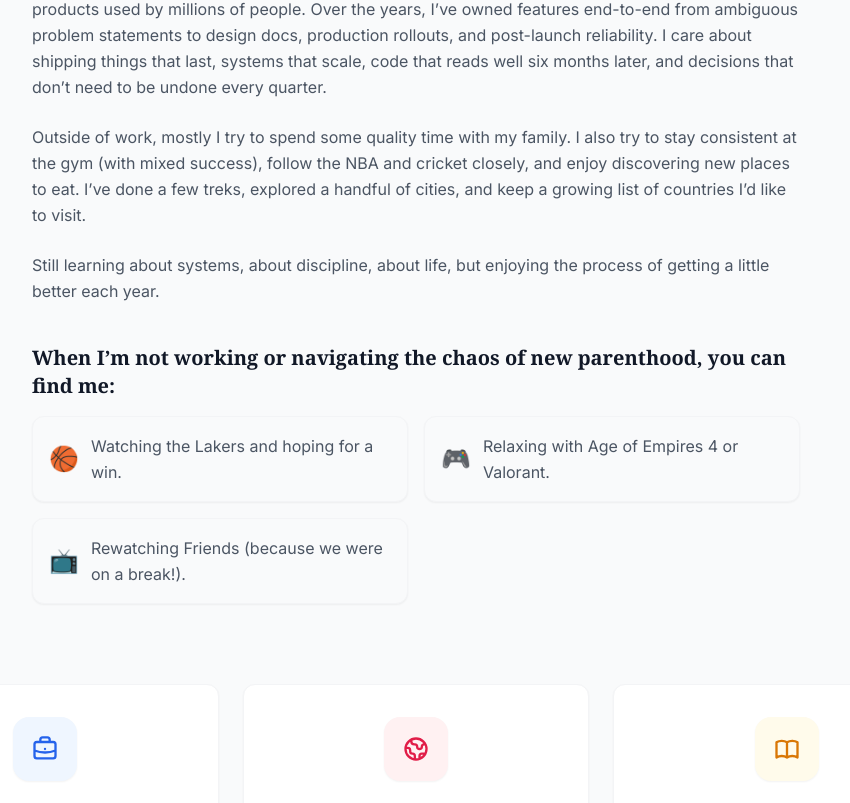
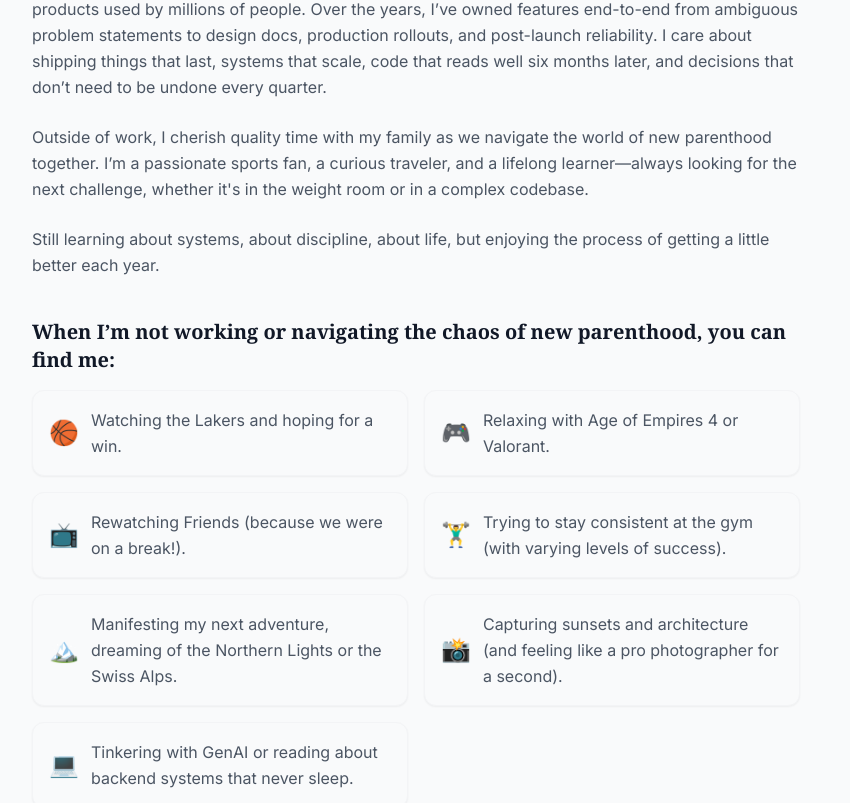
Before and after one commit to edison16029/edison-portfolio-google-ai-studio, a React (Vite) app: page /#/ in a window 1280 px wide. Shown: the part 777-1580 px from the top of the page, without its empty margins (224-1074 px from the left). Built offline with nearby package versions, Linux system fonts and the light colour scheme.

Commit message:
feat: Update home page content

```diff
--- a/pages/Home.tsx
+++ b/pages/Home.tsx
@@ -100,7 +100,7 @@
             </p>
 
             <p>
-              Outside of work, mostly I try to spend some quality time with my family. I also try to stay consistent at the gym (with mixed success), follow the NBA and cricket closely, and enjoy discovering new places to eat. I’ve done a few treks, explored a handful of cities, and keep a growing list of countries I’d like to visit.
+              Outside of work, I cherish quality time with my family as we navigate the world of new parenthood together. I’m a passionate sports fan, a curious traveler, and a lifelong learner—always looking for the next challenge, whether it's in the weight room or in a complex codebase.
             </p>
 
             <p>
@@ -123,6 +123,22 @@
                 <li className="flex items-center gap-3 bg-gray-50 p-4 rounded-xl border border-gray-100 shadow-sm">
                   <span className="text-2xl">📺</span>
                   <span>Rewatching Friends (because we were on a break!).</span>
+                </li>
+                <li className="flex items-center gap-3 bg-gray-50 p-4 rounded-xl border border-gray-100 shadow-sm">
+                  <span className="text-2xl">🏋️‍♂️</span>
+                  <span>Trying to stay consistent at the gym (with varying levels of success).</span>
+                </li>
+                <li className="flex items-center gap-3 bg-gray-50 p-4 rounded-xl border border-gray-100 shadow-sm">
+                  <span className="text-2xl">🏔️</span>
+                  <span>Manifesting my next adventure, dreaming of the Northern Lights or the Swiss Alps.</span>
+                </li>
+                <li className="flex items-center gap-3 bg-gray-50 p-4 rounded-xl border border-gray-100 shadow-sm">
+                  <span className="text-2xl">📸</span>
+                  <span>Capturing sunsets and architecture (and feeling like a pro photographer for a second).</span>
+                </li>
+                <li className="flex items-center gap-3 bg-gray-50 p-4 rounded-xl border border-gray-100 shadow-sm">
+                  <span className="text-2xl">💻</span>
+                  <span>Tinkering with GenAI or reading about backend systems that never sleep.</span>
                 </li>
               </ul>
             </div>
```
